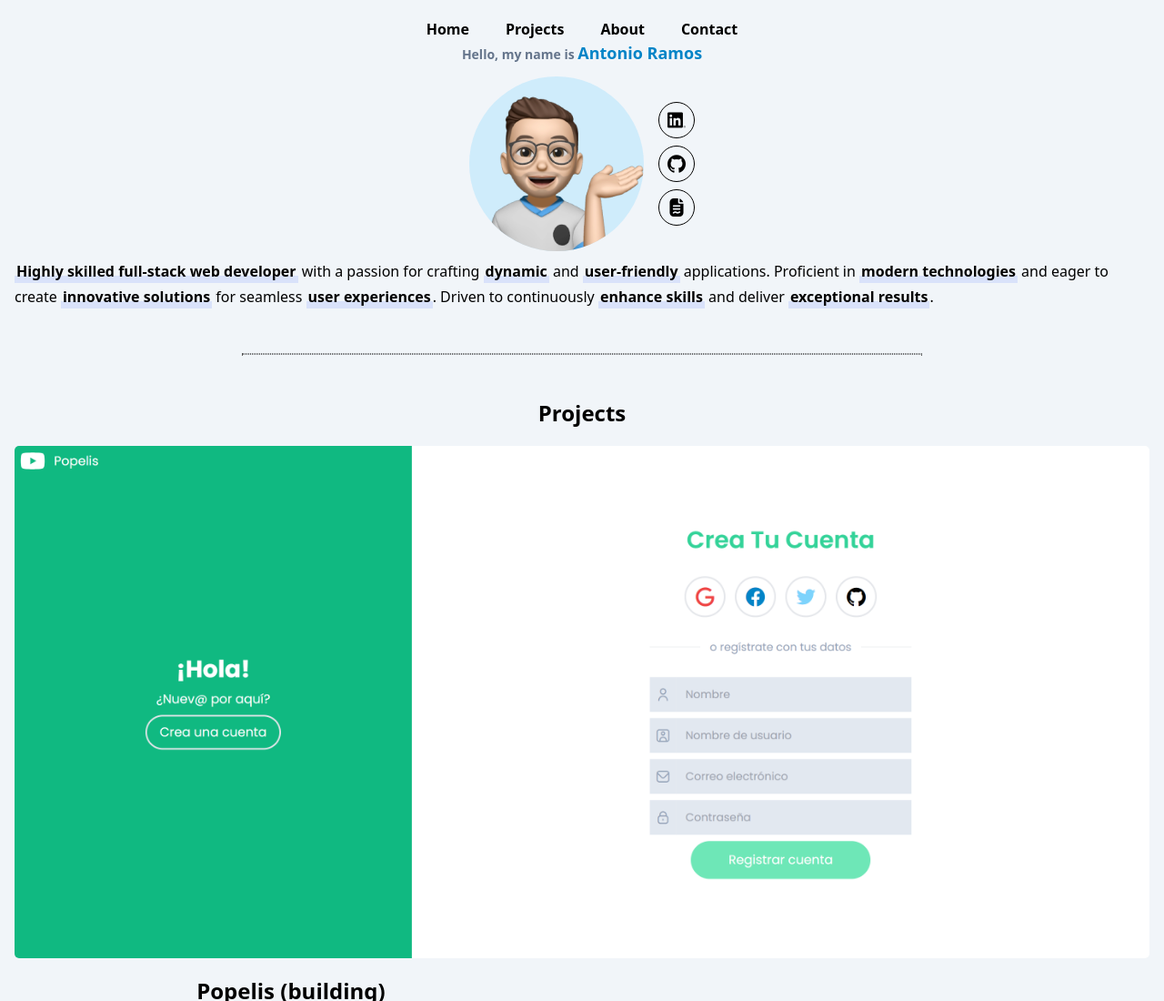
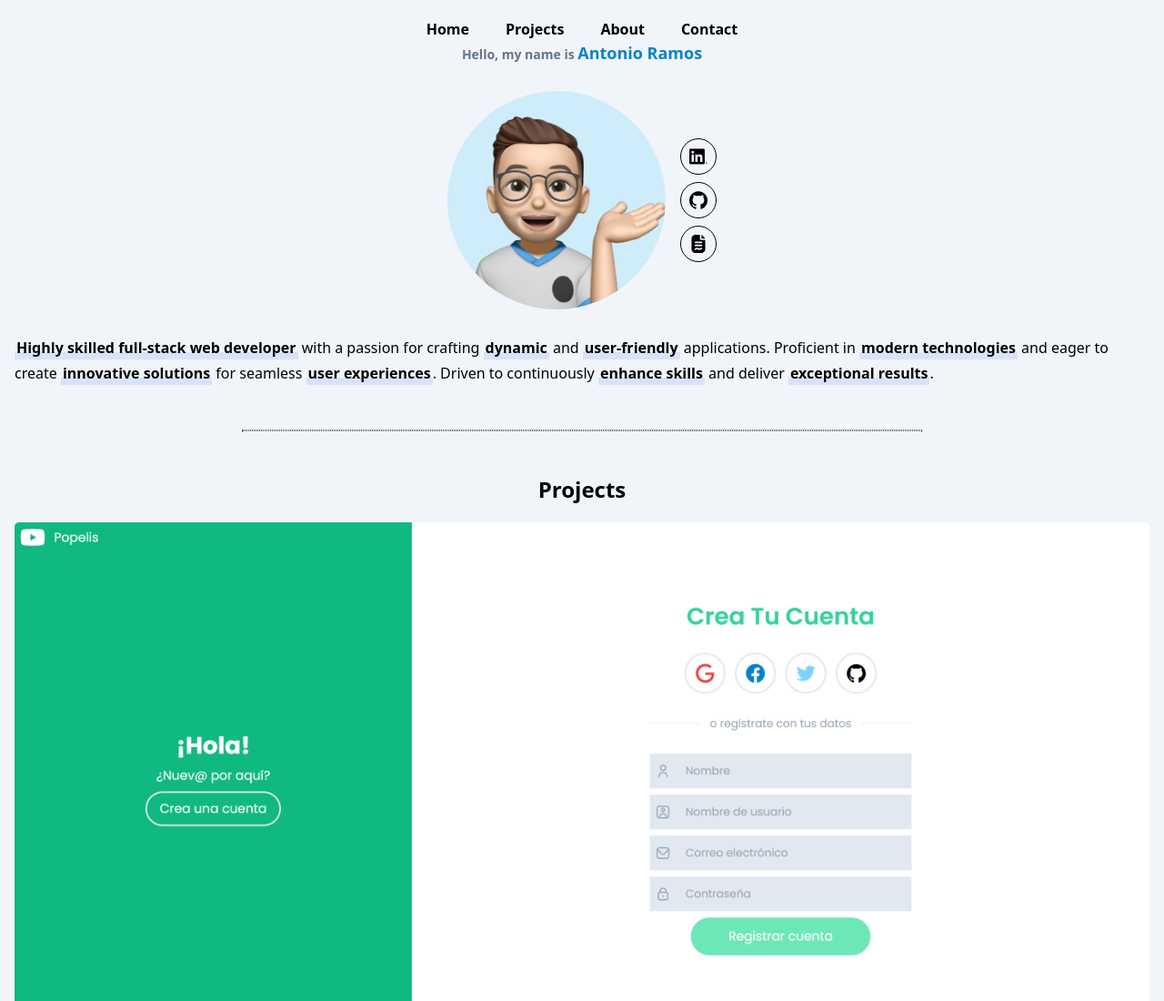
Before and after one commit to antoniora97/Portfolio, a plain HTML site: page index.html in a window 1280 px wide. Shown: the top 1100 px of the page at 91% size. Drawn offline with nearby package versions, Linux system fonts and the light colour scheme.

Commit message:
testing display

```diff
--- a/index.html
+++ b/index.html
@@ -22,11 +22,11 @@
             <a href="#">About</a>
             <a href="#">Contact</a>
         </nav>
-        <header class="flex gap-2 flex-col">
-            <div class="flex justify-center flex-col items-center gap-3">
+        <header class="flex gap-7 flex-col">
+            <div class="flex justify-center flex-col items-center gap-7">
                 <h3 class="text-sm font-semibold text-slate-500">Hello, my name is <span class="text-lg text-sky-600">Antonio Ramos</span></h3>
                 <div class="flex items-center w-full justify-center gap-4">
-                    <div class="flex justify-center w-48 h-48 rounded-full bg-sky-200/60">
+                    <div class="flex justify-center w-60 h-60 rounded-full bg-sky-200/60">
                         <img src="me.png" alt="" class="w-full h-full object-cover rounded-full">
                     </div>
                     <div class="flex flex-col items-center gap-2">
```
